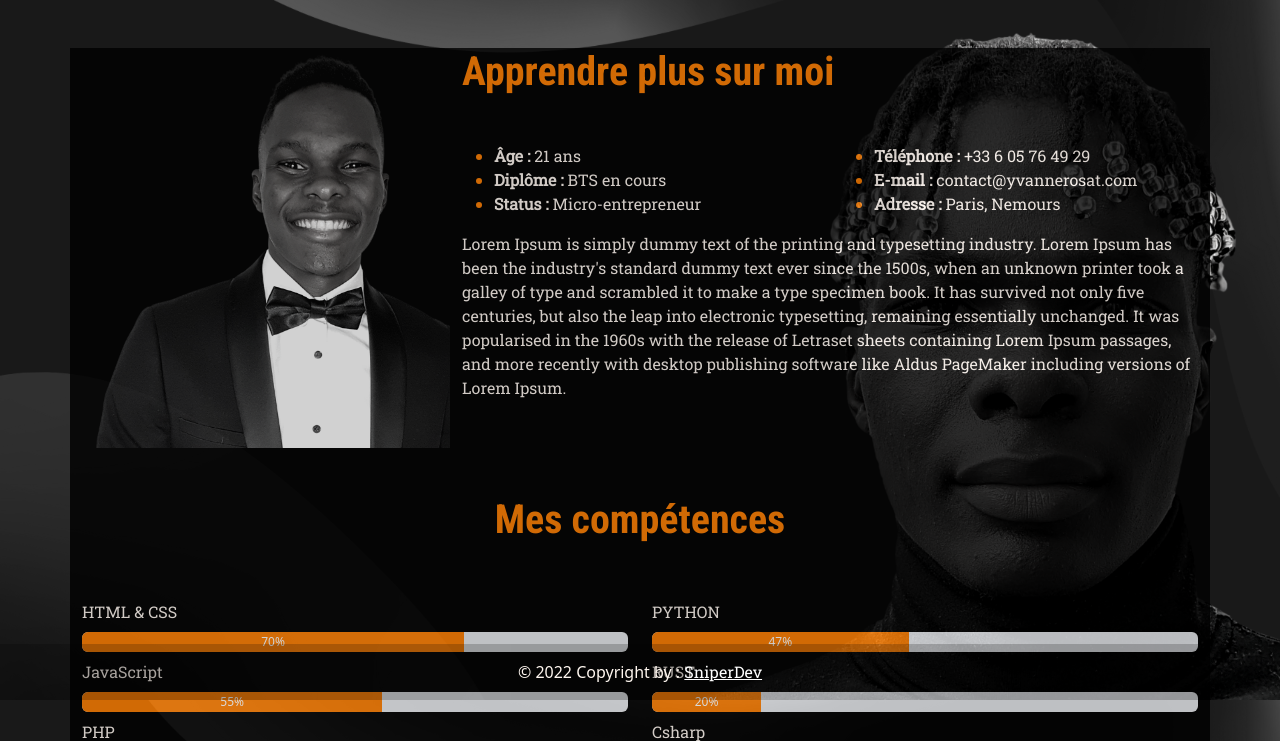
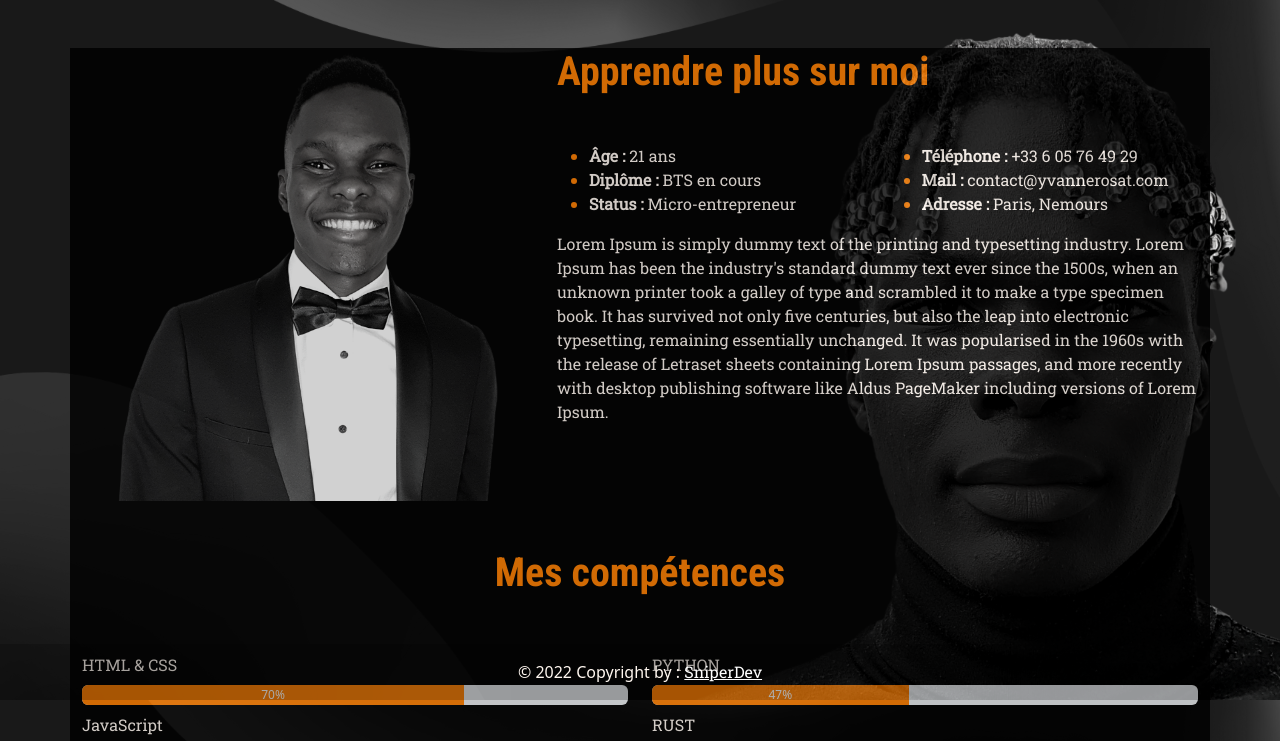
Before and after one commit to YvanneROSAT/Portfolio, a PHP site: page /Apropos.php in a window 1280 px wide. Shown: the part 100-841 px from the top of the page. Run offline with PHP 8.4, Linux system fonts and the light colour scheme; some web fonts are replaced.

Commit message:
code correct img resume

```diff
--- a/Apropos.php
+++ b/Apropos.php
@@ -5,12 +5,12 @@
     <div class="row gy-4 gy-md-0">
 
         <!-- img -->
-        <div class="col-12 col-md-4 text-center overflow-auto" style="height: 400px;" id="profil">
-            <img src="image/profil.png" class="img-fluid" alt="Ma_photo_profil">
+        <div class="col-12 col-md-5 text-center overflow-auto">
+            <img src="image/profil.png" class="img-responsive img-fluid" alt="Ma_photo_profil">
         </div>
 
         <!-- text for me -->
-        <div class="col-12 col-md-8">
+        <div class="col-12 col-md-7">
             <h1 class="mb-3 mb-md-5">Apprendre plus sur moi</h1>
             <div class="row">
                 <div class="col">
@@ -23,7 +23,7 @@
                 <div class="col">
                     <ul class="li">
                         <li><strong>Téléphone : </strong>+33 6 05 76 49 29</li>
-                        <li><strong>E-mail : </strong>contact@yvannerosat.com</li>
+                        <li><strong>Mail : </strong>contact@yvannerosat.com</li>
                         <li><strong>Adresse : </strong>Paris, Nemours</li>
                     </ul>
                 </div>
```
